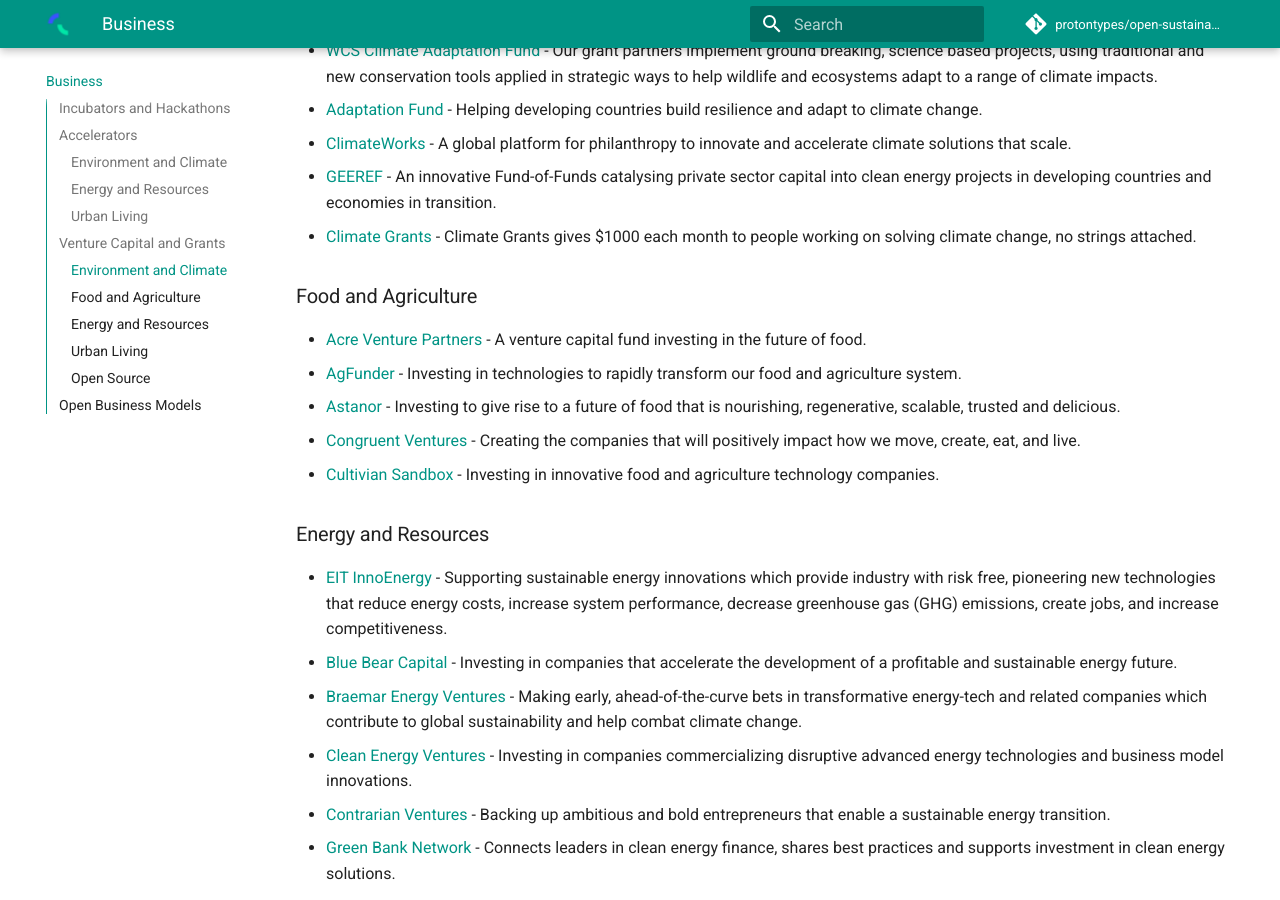
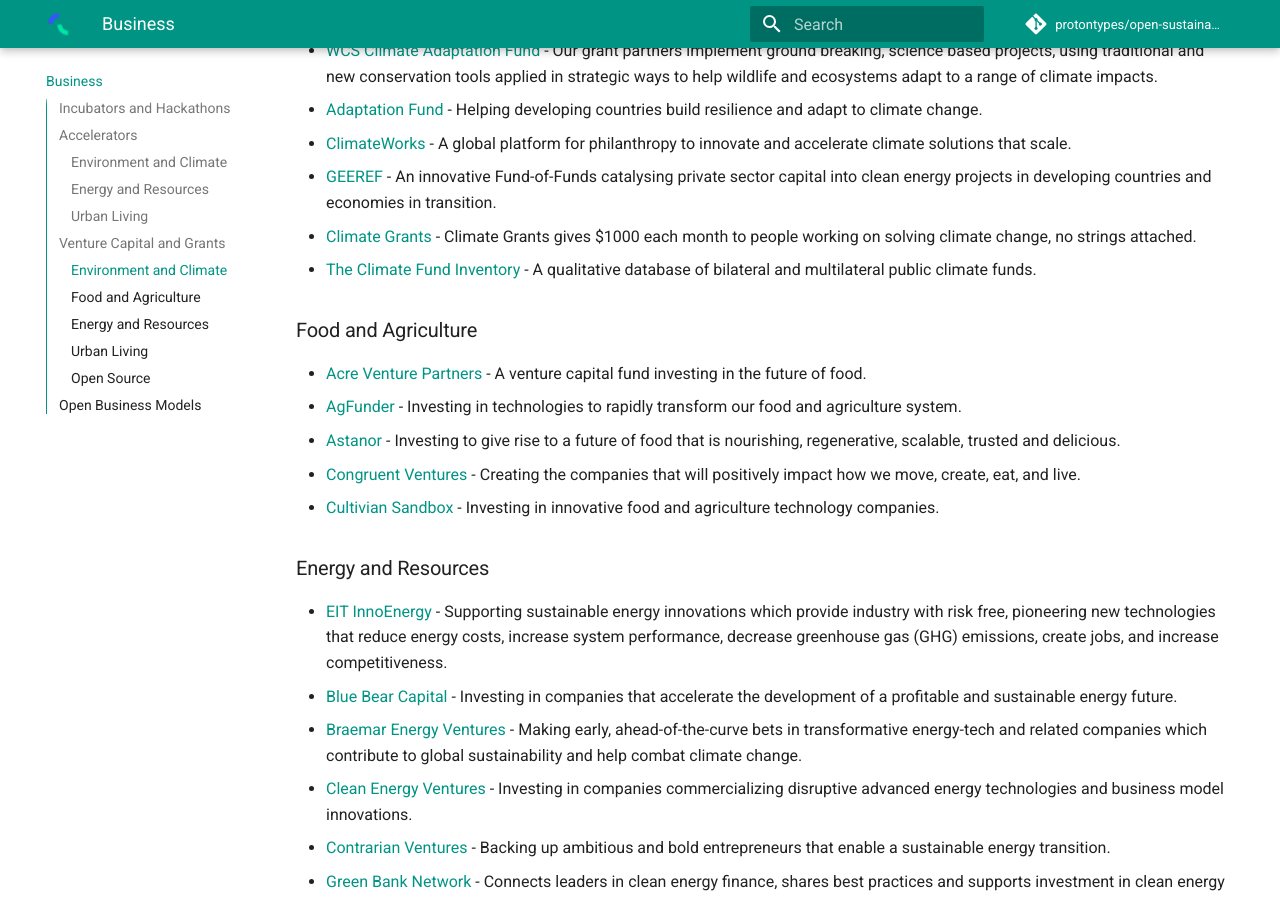
Before and after one commit to protontypes/open-sustainable-technology, an MkDocs documentation site: the page built from docs/BUSINESS.md, in a window 1280 px wide and 900 px high, scrolled down 5412 px. Built offline with MkDocs 1.6.1 and Material for MkDocs 9.7.7, drawn with Linux system fonts in a browser that asks for light colours; comment, search, counter and statistics services are not loaded.

Commit message:
Update BUSINESS.md

```diff
--- a/docs/BUSINESS.md
+++ b/docs/BUSINESS.md
@@ -118,7 +118,7 @@
 * [ClimateWorks](https://www.climateworks.org/) - A global platform for philanthropy to innovate and accelerate climate solutions that scale.
 * [GEEREF](https://geeref.com/) - An innovative Fund-of-Funds catalysing private sector capital into clean energy projects in developing countries and economies in transition.
 * [Climate Grants](https://www.climategrants.earth/) - Climate Grants gives $1000 each month to people working on solving climate change, no strings attached.
-
+* [The Climate Fund Inventory](https://www.oecd.org/environment/cc/database-climate-fund-inventory.htm) - A qualitative database of bilateral and multilateral public climate funds.
 
 ### Food and Agriculture
 * [Acre Venture Partners](http://acre.vc/) - A venture capital fund investing in the future of food.
```
